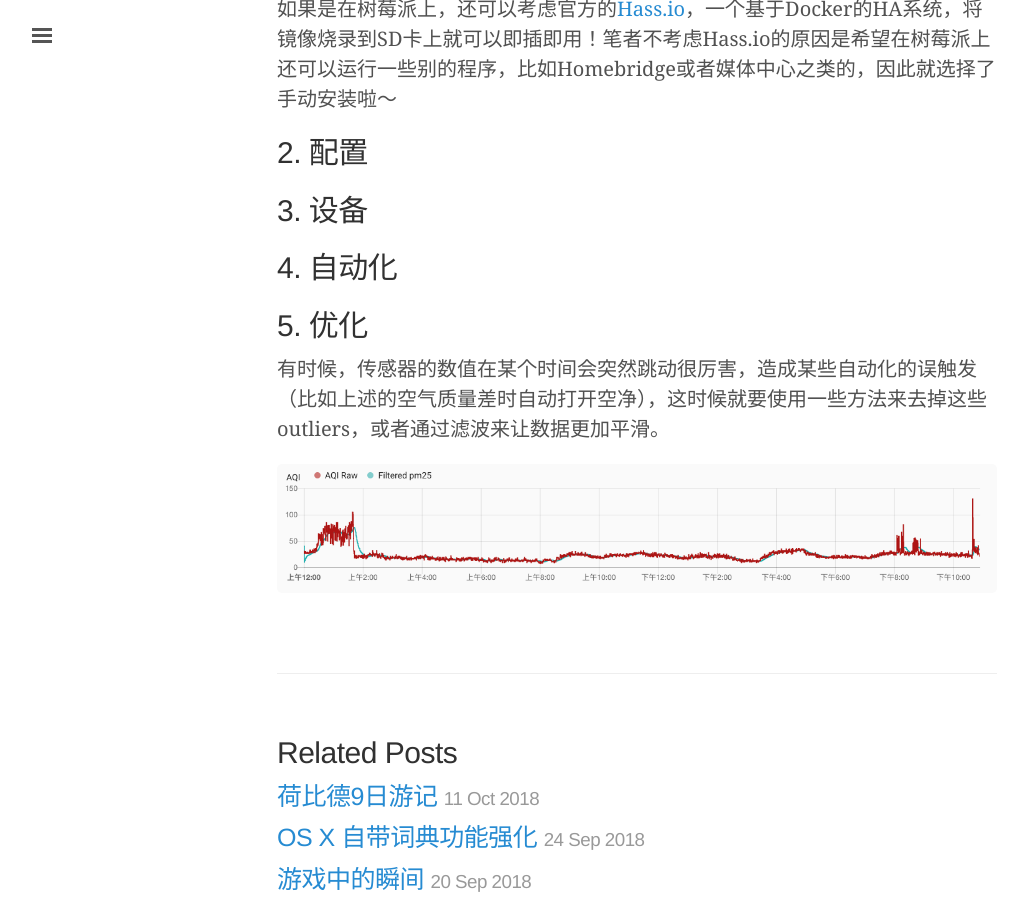
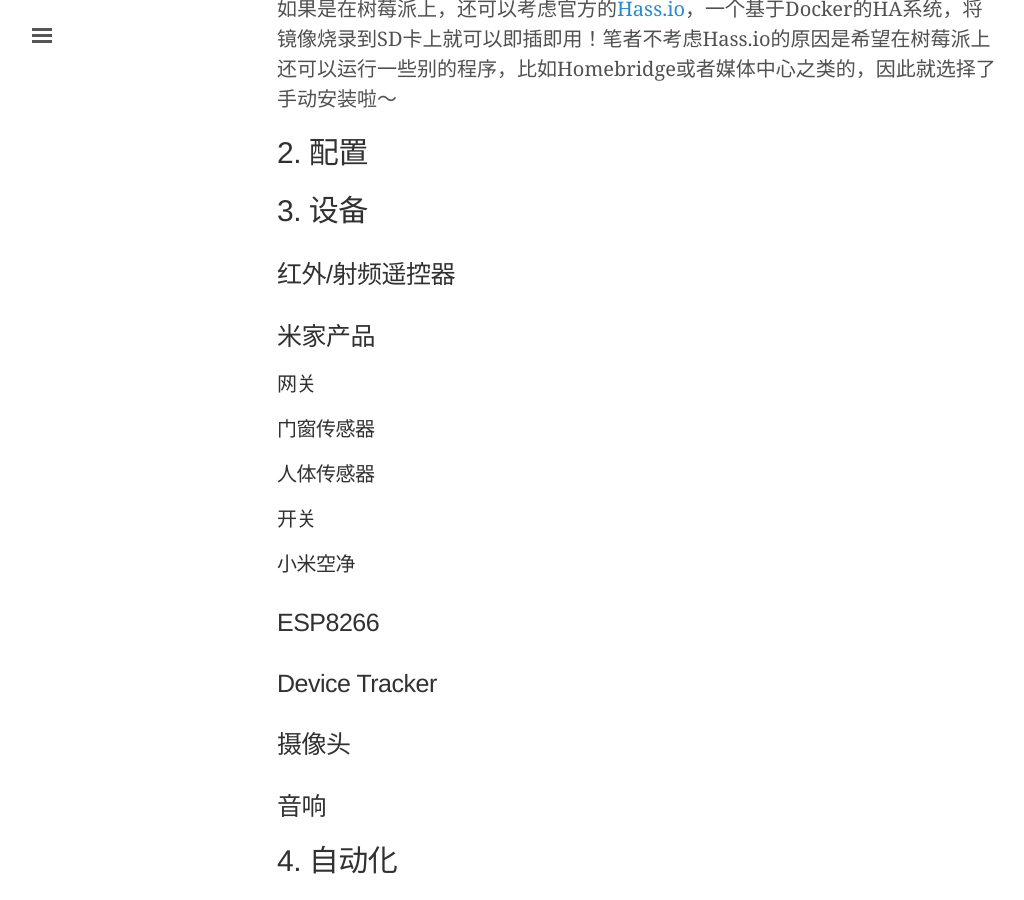
Before and after one commit to wittyfilter/wittyfilter.github.io, a Jekyll site: the page built from _posts/2018-12-10-Smart-Home.md, in a window 1280 px wide and 900 px high, scrolled down 2412 px. Shown: the whole window, without its empty margins (3-1027 px from the left). Built offline with Jekyll 4.4.1, drawn with Linux system fonts in a browser that asks for light colours; some web fonts are replaced; comment, search, counter and statistics services are not loaded.

Commit message:
Update Posts

```diff
--- a/_posts/2018-12-10-Smart-Home.md
+++ b/_posts/2018-12-10-Smart-Home.md
@@ -13,6 +13,8 @@
 ## 0. 起因
 
 为什么要弄智能家居呢？来源于一个非常小的需求：家里的门锁总感觉不可靠，即使有了淘宝神器也不能完全安心，每天还是会纠结门是否关好。聊天的时候淡淡说有那种门窗传感器可以了解一下，于是乎上张大妈搜了一下，找到了一个讲小米智能家居全家桶排雷的文章，里面介绍到了Home Assistant开源智能家居平台，可以和苹果的Homekit进行对接，这样就可以在手机上监控家中的情况。这篇文章让我想起了国庆去托马斯家住的时候，早上七点钟灯会自动开起来，当时托马斯很自豪地说这是他设置的智能家居程式，让我羡慕不已，感觉有种赛博朋克的味道！正好，在实验室里面找到了闲置许久的树莓派，拿来做家庭控制中心正好不过了！
+
+<!--more-->
 
 那么，这么多智能家居平台，要选择哪一家呢？说到智能家居，每个公司都有自己的战略布局，有小米博联这样的“半开放”平台（虽然加塞了自己的东西但是可以很好地接入第三方平台）和阿里京东这样的“封闭”平台（截止目前，天猫精灵AI联盟里面买的东西还是只能用天猫精灵控制，也就是从自家的app里面添加以外别无他法）。其实我们最经常能接触到的智能家居控制中心便是苹果的Homekit，界面非常符合苹果一贯的简洁风格，但是Homekit的配件都很贵，预算有限的人（包括我）常常会望而却步，才不得不考虑买其他家的智能家居产品。
 
@@ -49,6 +51,25 @@
 
 ## 3. 设备
 
+### 红外/射频遥控器
+
+### 米家产品
+
+#### 网关
+#### 门窗传感器
+#### 人体传感器
+#### 开关
+#### 小米空净
+
+### ESP8266
+
+### Device Tracker
+
+### 摄像头
+
+### 音响
+
+
 ## 4. 自动化
 
 ## 5. 优化
```
